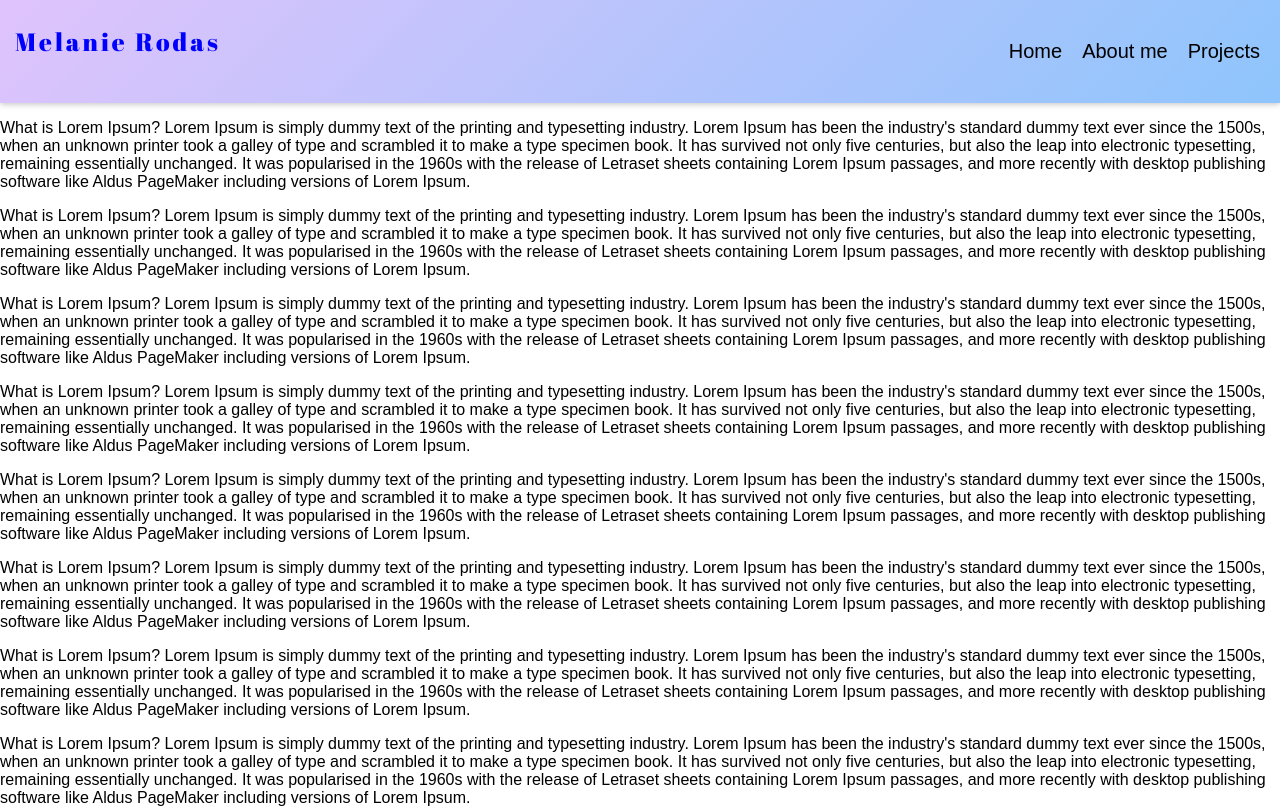
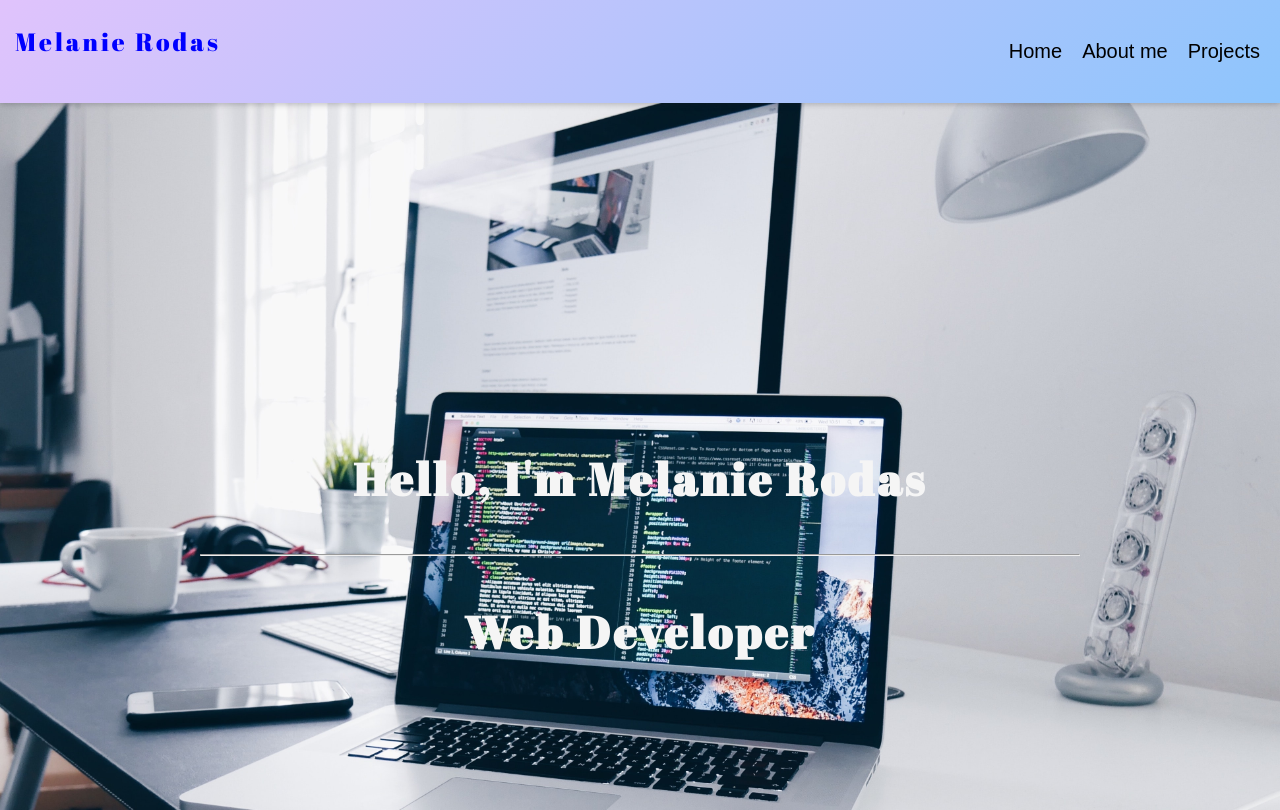
Before and after one commit to melanierolo/Portfolio, a website: page src/index.html in a window 1280 px wide. Shown: the top 810 px of the page. Drawn offline with Linux system fonts and the light colour scheme.

```diff
--- a/src/index.html
+++ b/src/index.html
@@ -9,7 +9,8 @@
     <link rel="preconnect" href="https://fonts.googleapis.com">                 <!--Letter logo-->
     <link rel="preconnect" href="https://fonts.gstatic.com" crossorigin>        <!--Letter logo-->
     <link href="https://fonts.googleapis.com/css2?family=Abril+Fatface&display=swap" rel="stylesheet"> <!--Letter logo-->
-    <link rel="stylesheet" href="style.css" />
+    <link rel="stylesheet" href="styles/style_header.css" />
+    <link rel="stylesheet" href="styles/style_home.css"/>
     <link rel="stylesheet" href="styles/style-footer.css"/>
     <script src="https://kit.fontawesome.com/467fd03d8b.js" crossorigin="anonymous"></script>
 </head>
@@ -36,10 +37,15 @@
       </div>
 
 
-        <main class = "content">
-            <section>
-            <p></p>
-            </section>
+    <main class = "content">
+        <section class="home_imagen">
+            <h1 class="home_welcome">
+                <p>Hello, I'm Melanie Rodas</p>
+                <hr>
+                <p>Web Developer</p>
+            </h1>
+        </section>
+
             <p>What is Lorem Ipsum?
                     Lorem Ipsum is simply dummy text of the printing and typesetting industry. Lorem Ipsum has been the industry's standard dummy text ever since the 1500s, when an unknown printer took a galley of type and scrambled it to make a type specimen book. It has survived not only five centuries, but also the leap into electronic typesetting, remaining essentially unchanged. It was popularised in the 1960s with the release of Letraset sheets containing Lorem Ipsum passages, and more recently with desktop publishing software like Aldus PageMaker including versions of Lorem Ipsum.</p>
             <p>What is Lorem Ipsum?
--- /dev/null
+++ b/src/styles/style_home.css
@@ -0,0 +1,29 @@
+body {
+    margin: 0;
+    font-family: Arial, Helvetica, sans-serif;
+    padding: 0;
+  }
+
+  .home_imagen {
+    background-image: url("../assets/images/main-unsplash.jpg");
+    background-repeat: no-repeat;
+    background-attachment: fixed;
+    background-size: cover;
+    padding: 300px 200px 400px 200px;
+    background-position: center center;
+    color:whitesmoke;
+    letter-spacing: 3px;
+    font-family: 'Abril Fatface', cursive;
+    text-align: center;
+    font-size: 30px;
+  }
+
+/*
+  .home_welcome{
+    background-color: lightgrey;
+    opacity: 0.8;
+    text-align: center;
+    border: 0px solid silver;
+
+  }
+*/
```
Also changed, not shown: src/assets/images/main-unsplash.jpg (added), src/styles/style_header.css (renamed from src/style.css).
